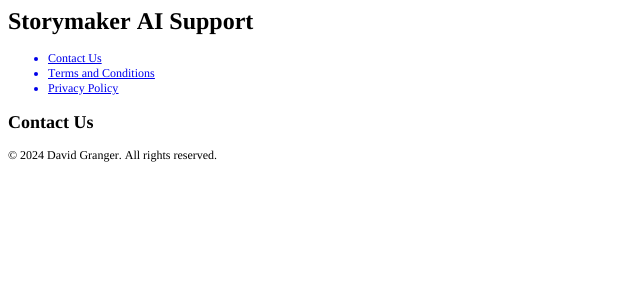
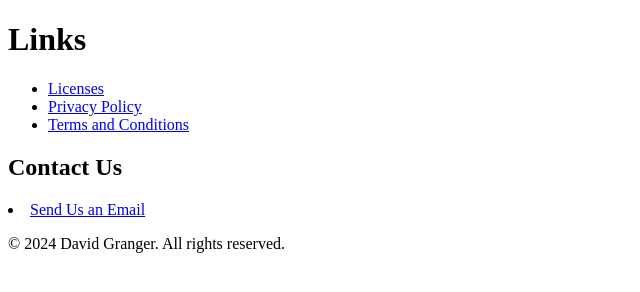
Before and after one commit to dpgranger8/StorymakerAISupport, a plain HTML site: page index.html in a window 1280 px wide. Shown: the whole page, without its empty margins (0-640 px from the left). Drawn offline with Linux system fonts and the light colour scheme.

Commit message:
Update index.html

```diff
--- a/index.html
+++ b/index.html
@@ -1,27 +1,34 @@
-<!DOCTYPE html PUBLIC "-//W3C//DTD HTML 4.01//EN" "http://www.w3.org/TR/html4/strict.dtd">
-<html>
+<!DOCTYPE html>
+<html lang="en">
 <head>
-  <meta http-equiv="Content-Type" content="text/html; charset=utf-8">
-  <meta http-equiv="Content-Style-Type" content="text/css">
-  <title></title>
-  <meta name="Generator" content="Cocoa HTML Writer">
-  <meta name="CocoaVersion" content="2487.3">
-  <style type="text/css">
-    p.p4 {margin: 0.0px 0.0px 12.0px 0.0px; font: 12.0px Times; -webkit-text-stroke: #000000}
-    li.li2 {margin: 0.0px 0.0px 0.0px 0.0px; font: 12.0px Times; color: #0000e9; -webkit-text-stroke: #0000e9}
-    span.s1 {font-kerning: none}
-    span.s2 {text-decoration: underline ; font-kerning: none}
-    ul.ul1 {list-style-type: disc}
-  </style>
+    <meta charset="UTF-8">
+    <meta name="viewport" content="width=device-width, initial-scale=1.0">
+    <title>Storymaker AI Support</title>
 </head>
 <body>
-<h1 style="margin: 0.0px 0.0px 16.1px 0.0px; font: 24.0px Times; -webkit-text-stroke: #000000"><span class="s1"><b>Storymaker AI Support</b></span></h1>
-<ul class="ul1">
-  <li class="li2"><span class="s2">Contact Us</span></li>
-  <li class="li2"><span class="s2"><a href="file:///Users/davidgranger/Desktop/StorymakerAISupport/terms_and_conditions.html">Terms and Conditions</a></span></li>
-  <li class="li2"><span class="s2"><a href="file:///Users/davidgranger/Desktop/StorymakerAISupport/privacy_policy.html">Privacy Policy</a></span></li>
-</ul>
-<h2 style="margin: 0.0px 0.0px 14.9px 0.0px; font: 18.0px Times; -webkit-text-stroke: #000000"><span class="s1"><b>Contact Us</b></span></h2>
-<p class="p4"><span class="s1">© 2024 David Granger. All rights reserved.</span></p>
+
+    <header>
+        <h1>Links</h1>
+        <!-- Add any additional header content here -->
+    </header>
+
+    <nav>
+        <ul>
+            <li><a href="https://docs.google.com/document/d/15KwuVJci6jpvH2SfQxA4avqaI4NNk9NxzCSQFiMqkQY/edit?usp=sharing">Licenses</a></li>
+            <li><a href="https://docs.google.com/document/d/1s9cSSsZej8J5EnGpQWfoNuyndPiown8o4QTrtfJBeTI/edit?usp=sharing">Privacy Policy</a></li>
+            <li><a href="https://docs.google.com/document/d/1pDE_yEvcEzfbxNdODjF_lNA-Mv56SmayZ27HN6733pM/edit?usp=sharing">Terms and Conditions</a></li>
+            <!-- Add more links as needed -->
+        </ul>
+    </nav>
+
+    <section id="contact">
+        <h2>Contact Us</h2>
+        <li><a href="mailto: storymakeriosapp@gmail.com">Send Us an Email</a></li>
+    </section>
+
+    <footer>
+        <p>&copy; 2024 David Granger. All rights reserved.</p>
+    </footer>
+
 </body>
 </html>
```
